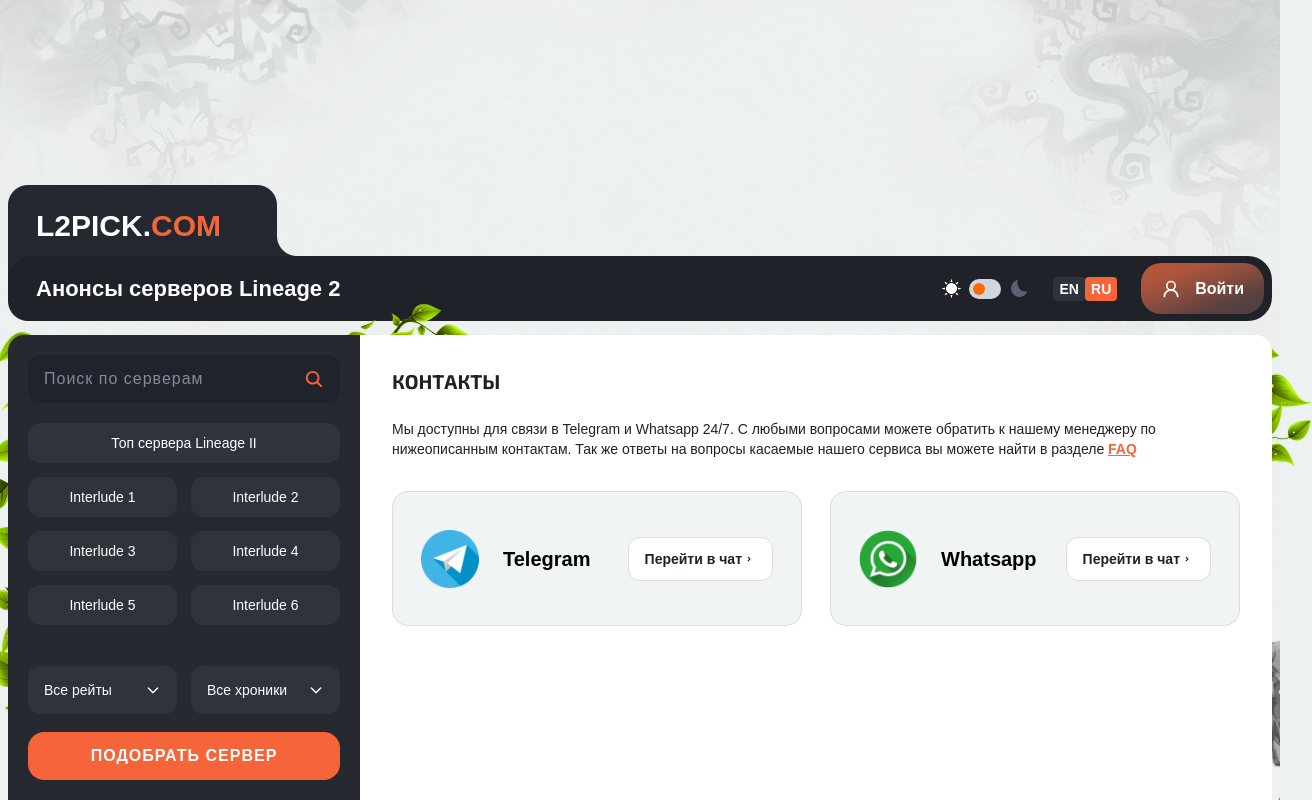
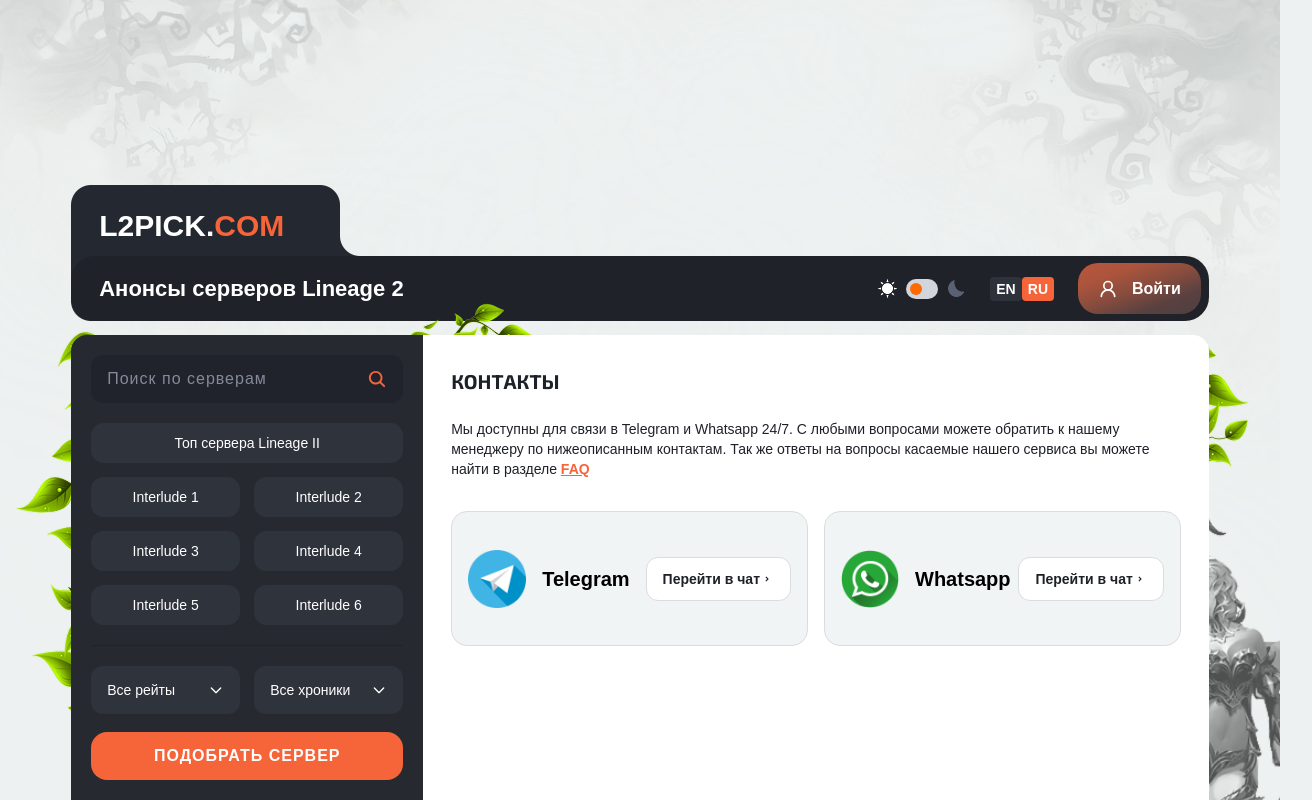
Before and after one commit to baxriddin0317/game, a Next.js app: page /contacts in a window 1280 px wide. Shown: the top 800 px of the page, 1312 px wide, since content can reach past the window. Built offline with nearby package versions, Linux system fonts and the light colour scheme; a web font is replaced by a local one.

Commit message:
style: reduce all pages width by 10% for consistent layout

```diff
--- a/app/(pages)/contacts/page.tsx
+++ b/app/(pages)/contacts/page.tsx
@@ -10,16 +10,16 @@ export default function Contact() {
       <MobileFilterSidebar />
       <div className='flex items-stretch min-h-screen'>
         <SearchSidebar />
-        <div className='w-full flex-1 bg-white dark:bg-brand-main-dark rounded-2xl lg:rounded-l-none p-3 lg:p-4'>
+        <div className='w-full flex-1 bg-white dark:bg-brand-main-dark rounded-2xl lg:rounded-l-none p-3 lg:py-4'>
           <div className='lg:px-4 py-4'>
             <h2 className='text-xl text-brand-primary-3 font-exo2 dark:text-white font-bold uppercase leading-7 mb-6'>КОНТАКТЫ</h2>
             <p className='text-sm text-brand-primary-3 dark:text-white font-medium'>
               Мы доступны для связи в Telegram и Whatsapp 24/7. С любыми вопросами можете обратить к нашему менеджеру по нижеописанным контактам.
               Так же ответы на вопросы касаемые нашего сервиса вы можете найти в разделе <Link href={'/faqs'} className='text-brand-btn underline font-extrabold'>FAQ</Link>
             </p>
-            <div className='grid md:grid-cols-2 lg:grid-cols-1 xl:grid-cols-2 gap-7 mt-8'>
-              <div className='flex items-center justify-between h-[135px] bg-brand-gray-3 dark:bg-brand-primary-4 border border-brand-gray dark:border-brand-btn-gray px-4 md:px-7 rounded-2xl'>
-                <div className='flex flex-col lg:flex-row items-center gap-4 md:gap-6'>
+            <div className='grid md:grid-cols-2 lg:grid-cols-1 xl:grid-cols-2 gap-4 mt-8'>
+              <div className='flex items-center justify-between gap-2 h-[135px] bg-brand-gray-3 dark:bg-brand-primary-4 border border-brand-gray dark:border-brand-btn-gray px-4 rounded-2xl'>
+                <div className='flex flex-col lg:flex-row items-center gap-4'>
                   <Image src="/telegram.png" alt="Left" width={58} height={58} />
                   <h3 className='font-extrabold lg:text-xl dark:text-white'>Telegram</h3>
                 </div>
@@ -27,8 +27,8 @@ export default function Contact() {
                   Перейти в чат <RiArrowDropRightLine />
                 </button>
               </div>
-              <div className='flex items-center justify-between h-[135px] bg-brand-gray-3 dark:bg-brand-primary-4 border border-brand-gray dark:border-brand-btn-gray px-4 md:px-7 rounded-2xl'>
-                <div className='flex flex-col lg:flex-row items-center gap-4 md:gap-6'>
+              <div className='flex items-center justify-between gap-2 h-[135px] bg-brand-gray-3 dark:bg-brand-primary-4 border border-brand-gray dark:border-brand-btn-gray px-4 rounded-2xl'>
+                <div className='flex flex-col lg:flex-row items-center gap-4'>
                   <Image src="/whatsapp.png" alt="Left" width={58} height={58} />
                   <h3 className='font-extrabold lg:text-xl dark:text-white'>Whatsapp</h3>
                 </div>
--- a/app/(pages)/layout.tsx
+++ b/app/(pages)/layout.tsx
@@ -2,8 +2,6 @@
 import Header from "@/components/common/Header";
 import Info from "@/components/common/Info";
 import Image from "next/image";
-import { usePathname } from "next/navigation";
-import { useRouteStore } from '@/contexts/RouteStore'
 import React from "react";
 
 export default function Layout({
@@ -11,19 +9,10 @@ export default function Layout({
 }: {
   children: React.ReactNode
 }) {
-  const { setPathname } = useRouteStore()
-  const pathname = usePathname()
-
-  // Update global store when pathname changes
-  React.useEffect(() => {
-    setPathname(pathname)
-  }, [pathname, setPathname])
-
-  const { isHome } = useRouteStore()
   return (
     <main className="max-w-[1456px] mx-auto px-1 sm:px-4 xl:px-2 pt-32 md:pt-52 lg:pt-64">
       <Image src="/bg-right-1.png" alt="Left" width={216} height={553} className="hidden lg:block absolute top-[480px] right-0 z-10" />
-        <div className={`${isHome ? "xl:w-[90%] mx-auto" : "w-full"}`}>
+        <div className={`xl:w-[90%] mx-auto`}>
           <Header />
           <div className="relative z-50">
             <Image src="/bg-left-1.png" alt="Left" width={123} height={354} className="hidden lg:block absolute top-40 -left-10 -z-10" />
--- a/app/(pages)/my-server/page.tsx
+++ b/app/(pages)/my-server/page.tsx
@@ -13,15 +13,15 @@ const Servers = () => {
       <div className='flex items-stretch min-h-screen'>
         <MenuSidebar />
         <div className='w-full flex-1 bg-white dark:bg-brand-main-dark rounded-2xl lg:rounded-l-none'>
-          <div className='grid grid-cols-2 xl:grid-cols-3 items-start xl:h-full'>
-            <div className='order-2 col-span-2 border-t xl:border-t-0 xl:border-r border-brand-slate-gray/30 h-full py-7'>
+          <div className='grid grid-cols-2 xl:grid-cols-5 items-start xl:h-full'>
+            <div className='order-2 col-span-2 xl:col-span-3 border-t xl:border-t-0 xl:border-r border-brand-slate-gray/30 h-full py-7'>
               <h2 className='font-bold text-brand-primary dark:text-white mb-1 px-4 lg:px-7'>
               Добавление сервера
               </h2>
 
               <ServerActions />
             </div>
-            <div className='order-1 xl:order-3 col-span-2 xl:col-span-1 py-7 px-4 md:p-7 min-w-[250px] w-full'>
+            <div className='order-1 xl:order-3 col-span-2 xl:col-span-2 py-7 px-4 md:p-7 min-w-[250px] w-full'>
               <div className='bg-brand-gray-3 dark:bg-[#20242c] rounded-2xl p-5 space-y-4'>
                 <div className='flex items-center gap-2'>
                   <div className='size-8 rounded-full overflow-hidden relative'>
--- a/components/common/Footer.tsx
+++ b/components/common/Footer.tsx
@@ -4,7 +4,6 @@ import React from 'react'
 import Link from 'next/link'
 import { usePathname } from 'next/navigation'
 import { FaDiscord, FaTelegramPlane, FaTwitch, FaYoutube } from 'react-icons/fa'
-import { useRouteStore } from '@/contexts/RouteStore'
 
 type NavItem = { label: string; href: string }
 
@@ -25,15 +24,7 @@ const infoLinks: NavItem[] = [
 ]
 
 const Footer = () => {
-  const { setPathname } = useRouteStore()
   const pathname = usePathname()
-
-  // Update global store when pathname changes
-  React.useEffect(() => {
-    setPathname(pathname)
-  }, [pathname, setPathname])
-
-  const { isHome } = useRouteStore()
 
   const linkClass = (href: string) => {
     const isActive = pathname === href
@@ -45,7 +36,7 @@ const Footer = () => {
 
   return (
     <footer className="bg-brand-main dark:bg-brand-main-dark py-14 ">
-      <div className={`max-w-[1364px] ${isHome ? "xl:w-[90%]" : ""} mx-auto flex flex-col-reverse md:flex-row items-start justify-between gap-10 md:gap-5 px-4 xl:px-2`}>
+      <div className={`max-w-[1364px] xl:w-[90%] mx-auto flex flex-col-reverse md:flex-row items-start justify-between gap-10 md:gap-5 px-4 xl:px-2`}>
         {/* left */}
         <div className='flex items-start justify-between md:justify-start gap-12 w-full md:w-fit lg:gap-[74px]'>
           <div>
--- a/components/elements/ServerCard.tsx
+++ b/components/elements/ServerCard.tsx
@@ -162,7 +162,7 @@ const ServerCard: React.FC<ServerCardProps> = ({
       </div>
 
       {/* Desktop Layout */}
-      <div className='hidden xl:flex items-center gap-2.5 mt-3'>
+      <div className='hidden xl:flex items-center flex-wrap gap-2.5 mt-3'>
         <div className='flex-1 flex items-center justify-between w-full h-10 rounded-lg bg-white dark:bg-[#2a2e3a] border border-[#e6e9ec] dark:border-[#2a2e3a]'>
           <div className='flex items-center pl-4'>
             {renderStars({ rating })}
@@ -183,14 +183,14 @@ const ServerCard: React.FC<ServerCardProps> = ({
                   <span className="text-sm font-extrabold leading-4 text-white px-3.5">10:57:40</span>
                   <div className="flex items-center gap-2 text-white bg-brand-primary h-full rounded-lg px-4">
                     <FaCheck className="text-sm text-brand-btn" />
-                    <span className="text-xs leading-4 font-extrabold">ГОЛОС УЧТЁН</span>
+                    <span className="text-xs leading-4 font-extrabold whitespace-nowrap">ГОЛОС УЧТЁН</span>
                   </div>
                 </div>
               ) : (
                 <CustomDiaolog handleClick={handleVote} />
               )}
             </div>
-            <Link href={'/server-info'} className='flex items-center text-xs font-extrabold hover:opacity-90 px-3 text-brand-btn' >
+            <Link href={'/server-info'} className='flex items-center whitespace-nowrap text-xs font-extrabold hover:opacity-90 px-3 text-brand-btn' >
               ПЕРЕЙТИ НА САЙТ ›
             </Link>
           </div>
--- a/contexts/RouteStore.ts
+++ /dev/null
@@ -1,16 +0,0 @@
-import { create } from 'zustand'
-
-interface RouteState {
-  pathname: string
-  isHome: boolean
-  setPathname: (pathname: string) => void
-}
-
-export const useRouteStore = create<RouteState>((set) => ({
-  pathname: '/',
-  isHome: false,
-  setPathname: (pathname: string) => {
-    const isHome = ['/', '/profile', '/server-info'].includes(pathname)
-    set({ pathname, isHome })
-  },
-}))
--- a/hooks/useIsHome.ts
+++ /dev/null
@@ -1,6 +0,0 @@
-import { useRouteStore } from '@/contexts/RouteStore'
-
-export const useIsHome = () => {
-  const { isHome } = useRouteStore()
-  return isHome
-}
```
